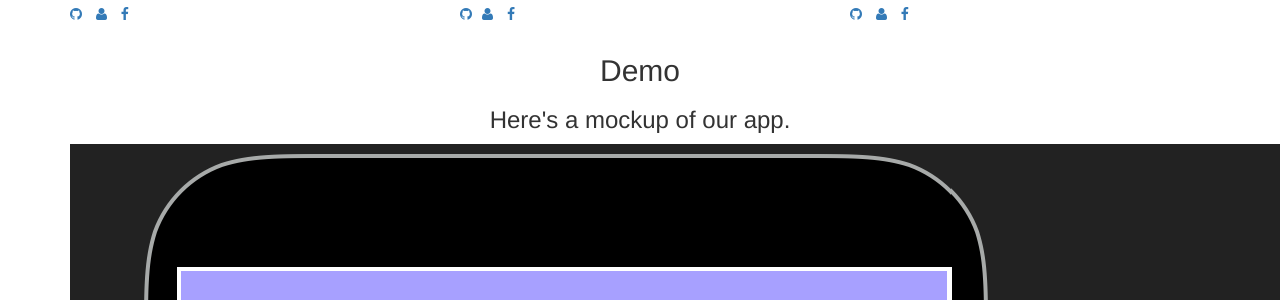
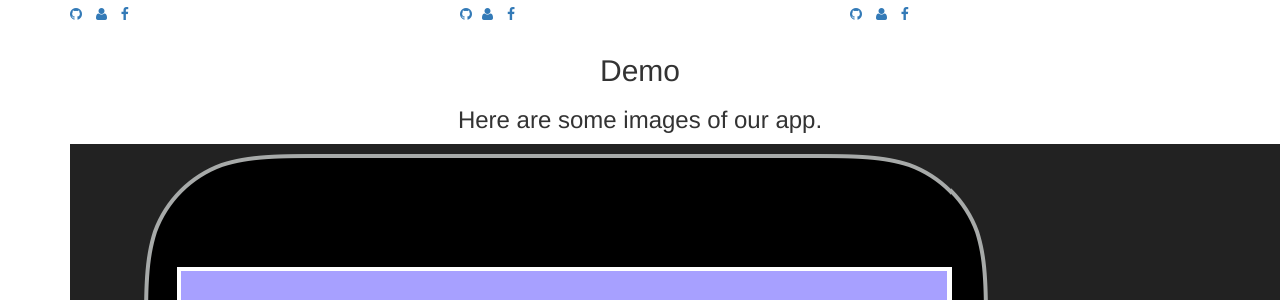
Before and after one commit to dan-zheng/NoAccent, a PHP site: page / in a window 1280 px wide; the page is wider, and only the part inside the window is pictured. Shown: the part 2547-2847 px from the top of that part. Run offline with PHP 8.4, Linux system fonts and the light colour scheme.

Commit message:
Fix typo

```diff
--- a/web/index.php
+++ b/web/index.php
@@ -138,7 +138,7 @@
         <div class='container text-center'>
             <div class='section-module'>
                 <h2 class='text-center section-heading'>Demo</h2>
-                <h3 class='white text-center section-title'>Here's a mockup of our app.</h3>
+                <h3 class='white text-center section-title'>Here are some images of our app.</h3>
                 <div class='text-center wrap'>
                     <!--<iframe id='demo-video' src="https://player.vimeo.com/video/139043174" width="960px" height="540px" frameborder="0" webkitallowfullscreen mozallowfullscreen allowfullscreen></iframe>-->
                     <img class='auto-resize section-divider' src='img/front.png'></img>
```
